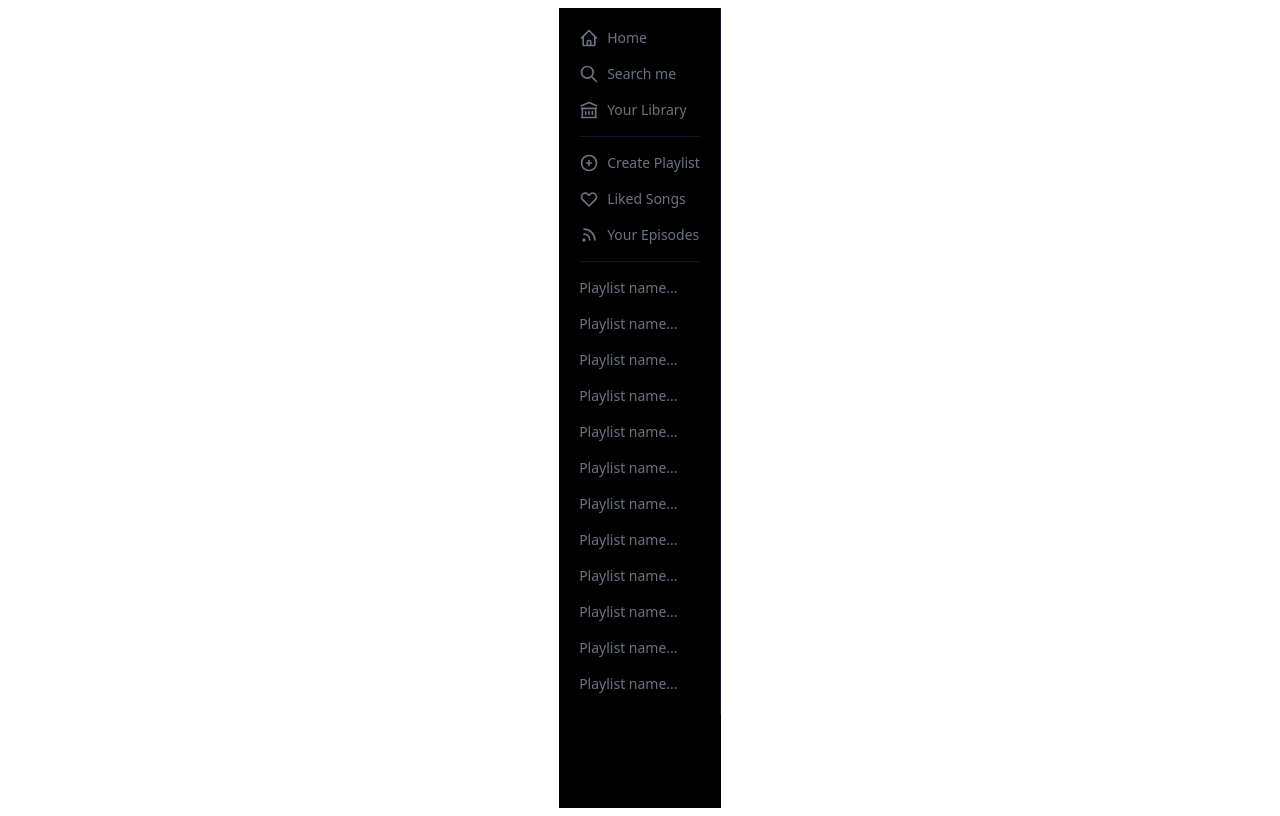
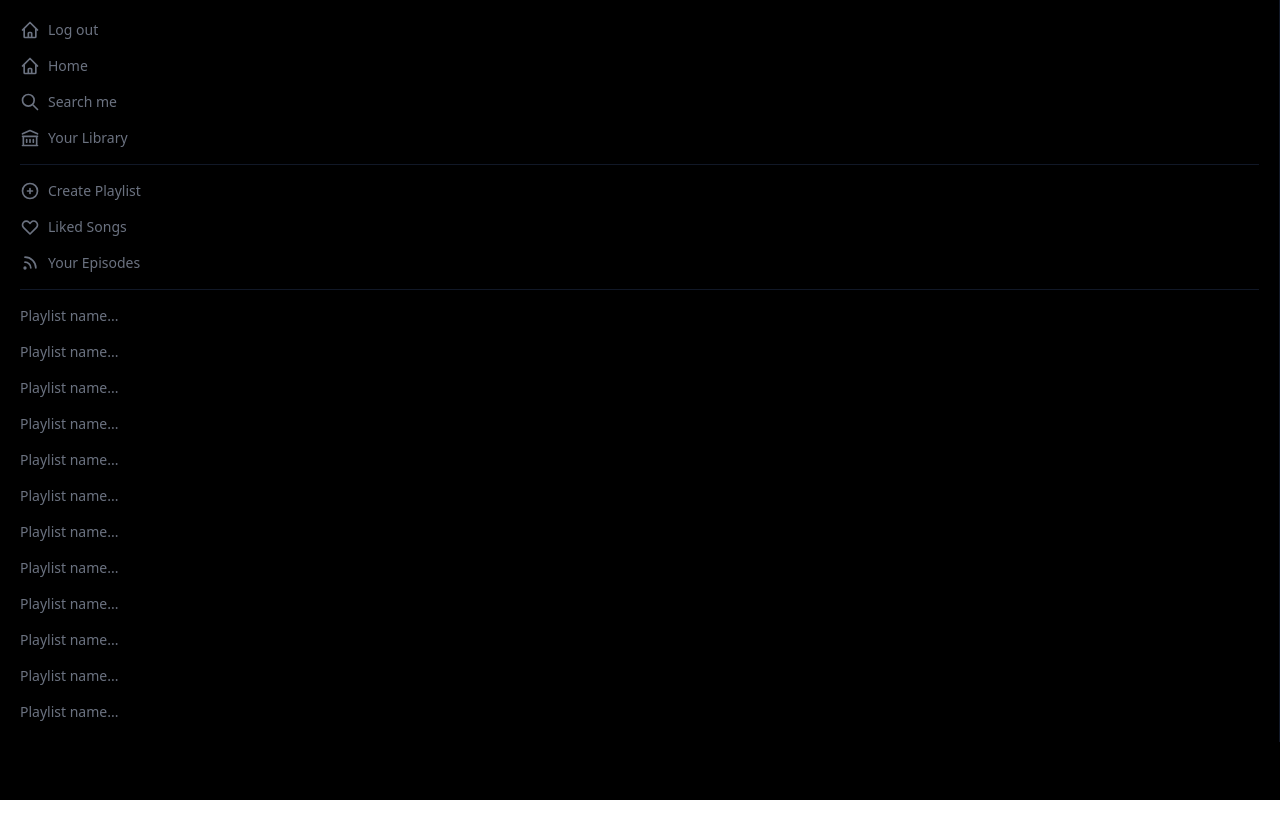
Before and after one commit to ECecillo/SpotifyClone, a Next.js app: page / in a window 1280 px wide. Built offline with nearby package versions, Linux system fonts and the light colour scheme; no server answers.

Commit message:
Modification de la Sidebar et de la page de login pour se connecter.

```diff
--- a/components/Sidebar.js
+++ b/components/Sidebar.js
@@ -7,13 +7,22 @@ import {
   RssIcon,
 } from '@heroicons/react/outline';
 
+import {signOut, useSession} from "next-auth/react";
+
 function Sidebar() {
+  const {data : session, status} = useSession();
+  console.log(session);
+
   return (
     /* Met le texte en gris, p-5 : padding de 5, text-sm : redimenssionne le texte en fonction des breakpoints réduit la taille pour version mobile. */
     /* Border-r met une bodure juste sur la droite et met à la couleur noir */
     <div className="text-gray-500 p-5 text-sm border-r border-gray-900">
       {/* space-y-4 : ajoute de l'espace entre nos composants */}
       <div className="space-y-4">
+        <button className="flex items-center space-x-2 hover:text-white" onClick={() => signOut()}>
+          <HomeIcon className="h-5 w-5" />
+          <p>Log out</p>
+        </button>
         {/* Pour chaque bouton on va mettre en flex pour que les éléments à l'intérieur (icone + Texte soit en ligne) */}
         {/* On centre les éléments avec items-center */}
         {/* hover method en line style */}
--- a/next.config.js
+++ b/next.config.js
@@ -1,4 +1,7 @@
 /** @type {import('next').NextConfig} */
 module.exports = {
   reactStrictMode: true,
+  images: {
+    domains: ['links.papareact.com'],
+  },
 }
--- a/pages/_app.tsx
+++ b/pages/_app.tsx
@@ -1,8 +1,13 @@
 import '../styles/globals.css'
 import type { AppProps } from 'next/app'
+import { SessionProvider } from 'next-auth/react'
 
-function MyApp({ Component, pageProps }: AppProps) {
-  return <Component {...pageProps} />
+function MyApp({ Component, pageProps: { session, ...pageProps } }: AppProps) {
+  return (
+    <SessionProvider session={session}> {/* Persiste notre state session */}
+      <Component {...pageProps} />
+    </SessionProvider>
+  );
 }
 
 export default MyApp
--- a/pages/index.tsx
+++ b/pages/index.tsx
@@ -3,16 +3,11 @@ import Sidebar from '../components/Sidebar';
 
 export default function Home() {
   return (
-    <div className="flex min-h-screen flex-col items-center justify-center py-2">
-      <Head>
-        <title>Spotify Clone :D</title>
-      </Head>
+    < div className="bg-black h-screen overflow-hidden" >
       {/* On met la taille de la div à la taille de l'écran/fenêtre et on lui passe overflow-hidden pour éviter que lorsque l'on va scroll vers le bas les titres on ne scoll pas la navbar */}
-      <div className="bg-black h-screen overflow-hidden">
-        <main>
-          <Sidebar />
-        </main>
-      </div>
-    </div>
+      <main>
+        <Sidebar />
+      </main>
+    </div >
   );
 }
--- a/pages/login.js
+++ b/pages/login.js
@@ -1,8 +1,36 @@
-function Login() {
+import { getProviders, signIn } from "next-auth/react"
+import Image from "next/image";
+
+
+// Avant que la page se charge (que le DOM commence à mettre le HTML), on doit préparer certains éléments côté serveur.
+
+function Login({ providers }) { // On destructure ce que l'on a retourné en dessous.
   return (
-    <div>
-      <h1>This is Login pages.</h1>
+    <div className="flex flex-col items-center bg-black min-h-screen w-full justify-center">
+      <Image className="w-52 mb-5" src="https://links.papareact.com/9xl" width="100%" height="100%" alt="Spotify logo" />
+      {Object.values(providers).map((provider) => ( // Récupère les éléments de l'object que l'on a déclaré pour next auth.
+        <div key={provider.name}>
+          <button className="bg-[#18D860] text-white p-5 rounded-full"
+          onClick={() => signIn(provider.id, { callbackUrl: "/" })}>
+          {/* provider.id : 0 = spotify par exemple si on a plusieurs provider et en fonction de l'ordre ce sera différent. */}
+            Login with {provider.name}
+          </button>
+        </div>
+      ))}
     </div>
   );
 }
 export default Login;
+
+
+// SSR
+export async function getServerSideProps() {
+  // On lance cette partie avant que l'on commence à charger le contenu du composant Login, on veut récupérer les providers dans next auth.
+  const providers = await getProviders();
+  // On en a besoin pour demander à spotify les tokens, l'accès ....
+  return {
+    props: {
+      providers // On récupère le tableau de providers dans next-auth
+    }
+  }
+}
```
